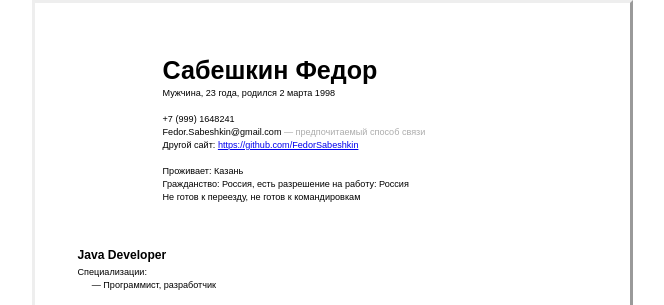
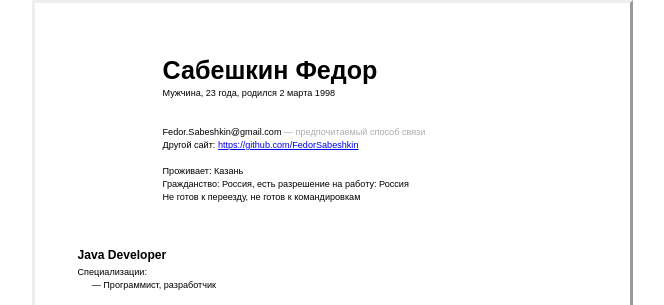
Before and after one commit to FedorSabeshkin/FedorSabeshkin.github.io, a Jekyll site: the page about.html, which Jekyll copies as it is, in a window 1280 px wide. Shown: the top 305 px of the page, without its empty margins (311-975 px from the left). Built offline with Jekyll 4.4.1, drawn with Linux system fonts in a browser that asks for light colours; a script that is not in the unit is left out.

Commit message:
update /about

```diff
--- a/about.html
+++ b/about.html
@@ -50,7 +50,6 @@ div.cls_011{font-family:Arial,serif;font-size:10.1px;color:rgb(0,0,0);font-weigh
 <div style="position:absolute;left:50%;margin-left:-297px;top:0px;width:595px;height:841px;border-style:outset;overflow:hidden">
 <div style="position:absolute;left:127.56px;top:52.97px" class="cls_002"><span class="cls_002">Сабешкин Федор</span></div>
 <div style="position:absolute;left:127.56px;top:84.80px" class="cls_003"><span class="cls_003">Мужчина, 23 года, родился 2 марта 1998</span></div>
-<div style="position:absolute;left:127.56px;top:110.80px" class="cls_003"><span class="cls_003">+7 (999) 1648241</span></div>
 <div style="position:absolute;left:127.56px;top:123.80px" class="cls_003"><span class="cls_003">Fedor.Sabeshkin@gmail.com</span><span class="cls_004"> — предпочитаемый способ связи</span></div>
 <div style="position:absolute;left:127.56px;top:136.80px" class="cls_003"><span class="cls_003">Другой сайт: </span><A HREF="https://github.com/fedorsabeshkin/">https://github.com/FedorSabeshkin</A> </div>
 <div style="position:absolute;left:127.56px;top:162.80px" class="cls_003"><span class="cls_003">Проживает: Казань</span></div>
```
